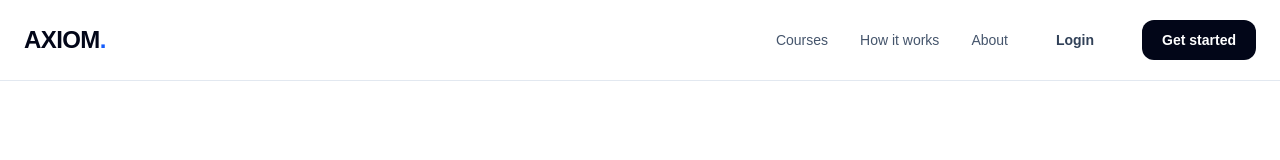
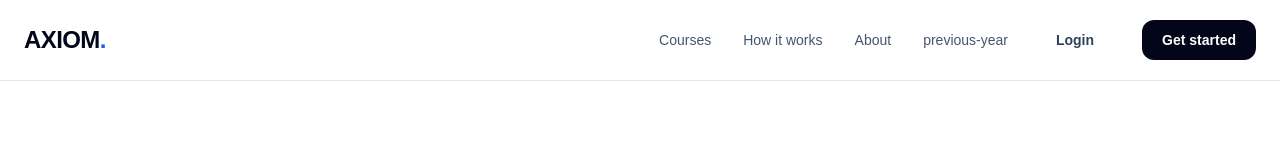
Before and after one commit to Zahraa-Ounayssi/axiom, a Next.js app: page / in a window 1280 px wide. Shown: the top 160 px of the page. Built offline with nearby package versions, Linux system fonts and the light colour scheme.

Commit message:
add navbar

```diff
--- a/app/page.tsx
+++ b/app/page.tsx
@@ -19,6 +19,10 @@ export default function Home() {
 
             <a href="#about" className="text-sm font-medium text-slate-600 hover:text-slate-950">
               About
+            </a>
+
+            <a href="#previous-year" className="text-sm font-medium text-slate-600 hover:text-slate-950">
+              previous-year
             </a>
 
             <a
```
